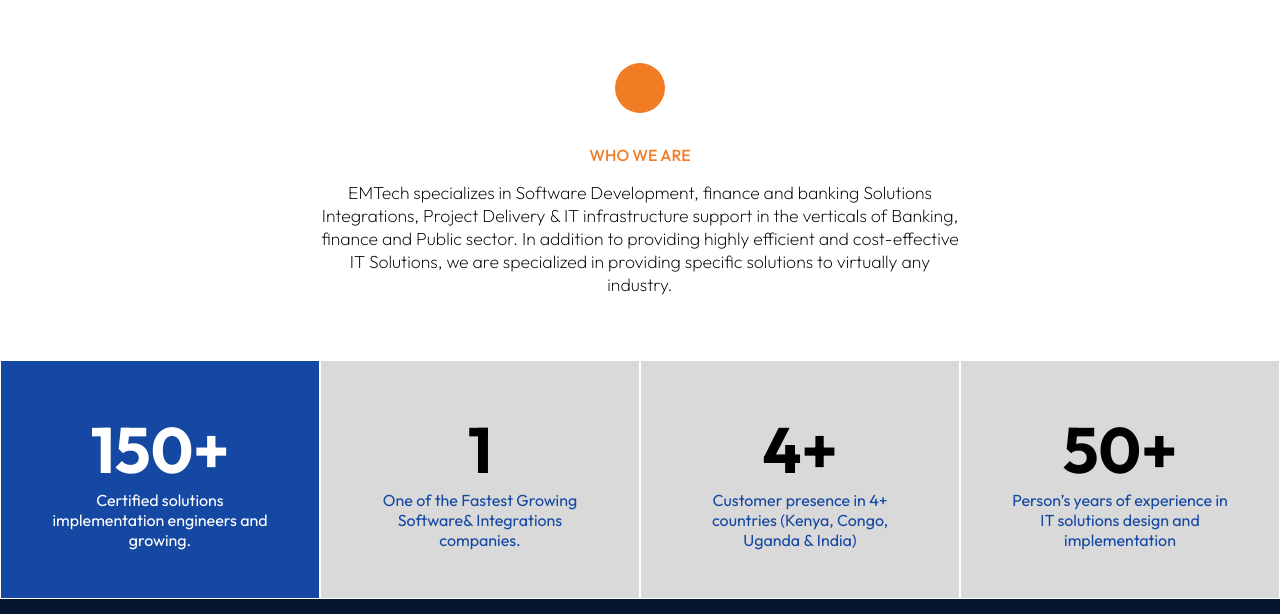
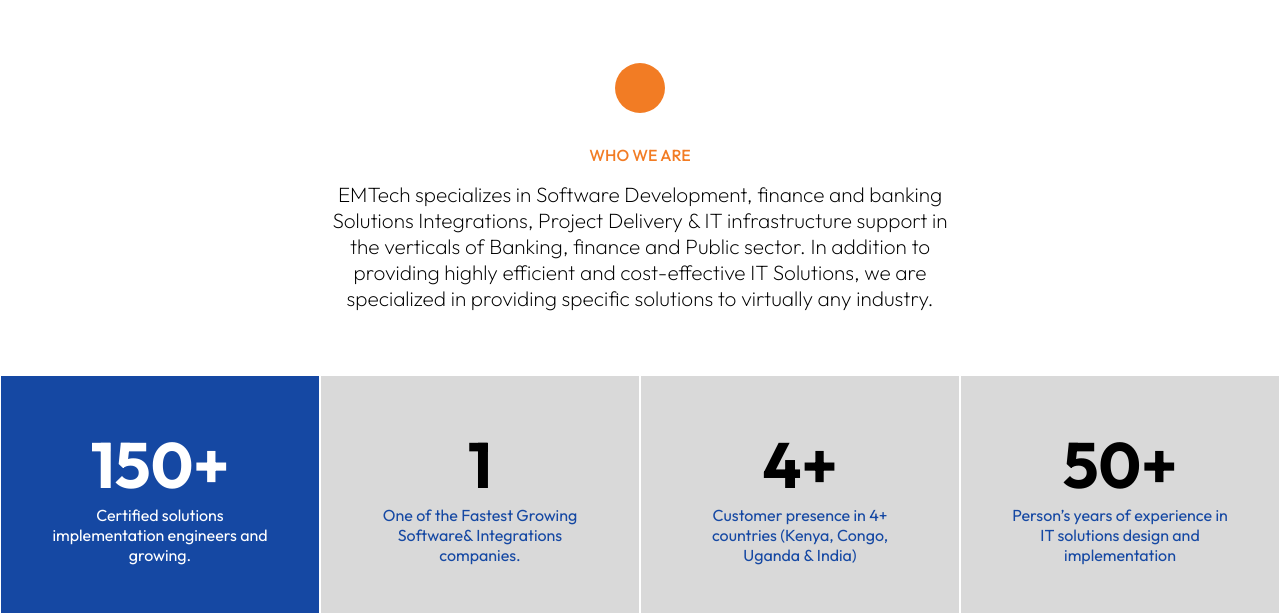
Before and after one commit to OvasisGroup/emtech, a Django app: page / in a window 1280 px wide. Shown: the part 801-1415 px from the top of the page. Run offline with Django 3.2, Linux system fonts and the light colour scheme; data comes from the database, SQL or seed files in the repository; some libraries are stand-ins or nearby versions.

Commit message:
first commit

```diff
--- a/website/static/css/styles.css
+++ b/website/static/css/styles.css
@@ -148,7 +148,7 @@ body{
 .who-container p{
     color: #000;
     font-weight: 200;
-    font-size: 1.1rem;
+    font-size: 1.3rem;
 }
 
 .quickfacts{
```
